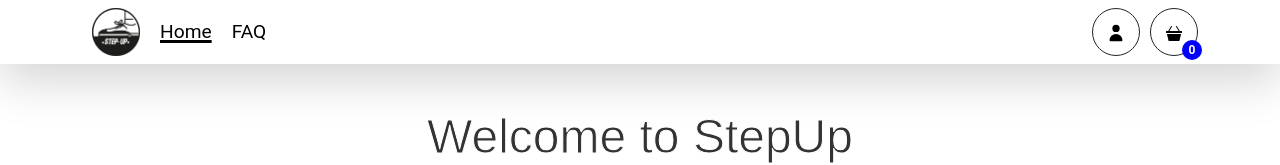
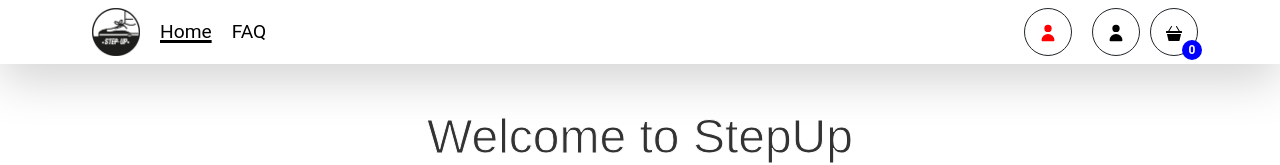
Before and after one commit to Knightrider85/slutprojekt8-main, a React (Vite) app in the folder client/: page / in a window 1280 px wide. Shown: the top 165 px of the page. Built offline with nearby package versions, Linux system fonts and the light colour scheme.

Commit message:
added icon

```diff
--- a/client/src/components/Navbar.tsx
+++ b/client/src/components/Navbar.tsx
@@ -1,17 +1,18 @@
 import "bootstrap/dist/css/bootstrap.min.css";
 import { Container, Nav, Navbar as NavbarBs } from "react-bootstrap";
 import { NavLink } from "react-router-dom";
+import styled from "styled-components";
 import { AdminButton } from "./AdminButton";
 import { CartButton } from "./CartButton";
 import { HomeLogo } from "./HomeLogo";
-import styled from "styled-components";
+import { UserButton } from "./UserButton";
 
 export function Navbar() {
   return (
     <header>
       <NavbarBs sticky="top" className="header shadow-lg mb-4">
         <Container>
-          <Nav className="me-auto" style={{ alignItems: 'center' }}>
+          <Nav className="me-auto" style={{ alignItems: "center" }}>
             <StyledNavLink to="/" as={NavLink}>
               <HomeLogo />
             </StyledNavLink>
@@ -22,10 +23,13 @@
               FAQ
             </StyledNavLink>
           </Nav>
+          <Link data-cy="user-link" to="/createUser" as={NavLink}>
+            <UserButton />
+          </Link>
           <Link data-cy="admin-link" to="/admin" as={NavLink}>
             <AdminButton />
           </Link>
-          <CartButton/>
+          <CartButton />
         </Container>
       </NavbarBs>
     </header>
--- /dev/null
+++ b/client/src/components/UserButton.tsx
@@ -0,0 +1,32 @@
+import { Button } from "react-bootstrap";
+
+export function UserButton() {
+  return (
+    <>
+      <Button
+        style={{
+          width: "3rem",
+          height: "3rem",
+          position: "relative",
+          color: "red", // ändra bild sedan!
+        }}
+        variant="outline-dark"
+        className="rounded-circle"
+      >
+        <svg
+          xmlns="client/public/noun-admin-3324336.svg"
+          viewBox="0 0 24 24"
+          fill="currentColor"
+        >
+          <g data-name="Layer 2">
+            <path
+              d="M12 11a4 4 0 1 0-4-4 4 4 0 0 0 4
+        4zm6 10a1 1 0 0 0 1-1 7 7 0 0 0-14 0 1 1 0 0 0 1 1z"
+              data-name="person"
+            />
+          </g>
+        </svg>
+      </Button>
+    </>
+  );
+}
```
Also changed, not shown: client/public/noun-admin-3324336.svg (added), client/public/user.svg (added).
